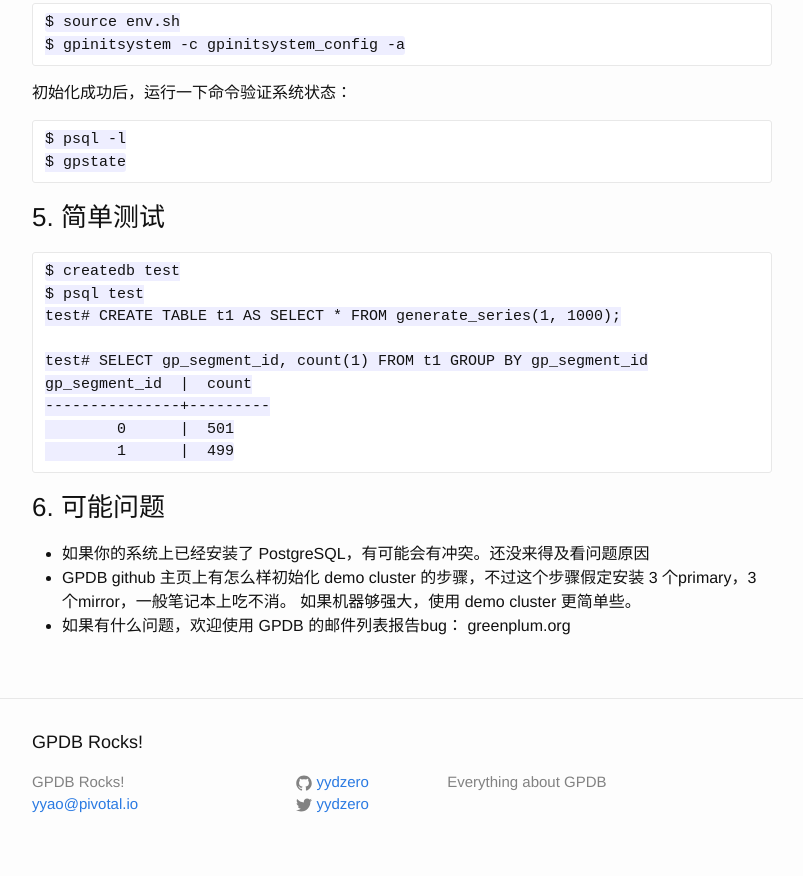
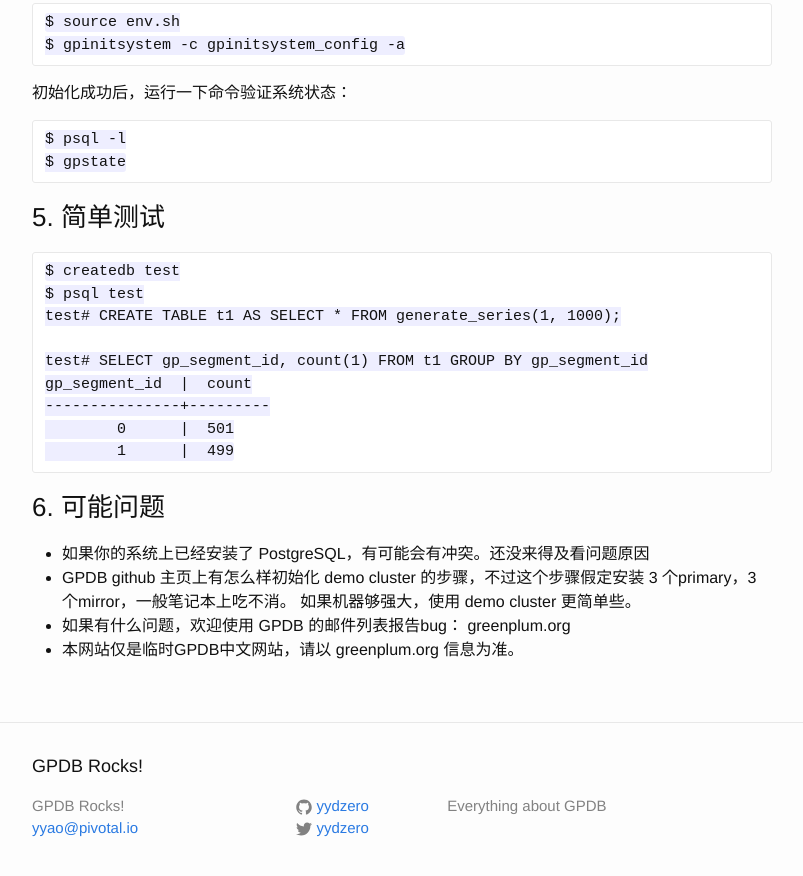
Before and after one commit to yydzero/yydzero.github.io, a Jekyll site: the page built from _posts/2010-10-29-how-to-build-gpdb.markdown, in a window 1280 px wide and 900 px high, scrolled down 1745 px. Shown: the top 876 px of the window, without its empty margins (238-1041 px from the left). Built offline with Jekyll 4.4.1, drawn with Linux system fonts in a browser that asks for light colours.

Commit message:
add more info

```diff
--- a/_posts/2010-10-29-how-to-build-gpdb.markdown
+++ b/_posts/2010-10-29-how-to-build-gpdb.markdown
@@ -95,3 +95,4 @@
 * GPDB github 主页上有怎么样初始化 demo cluster 的步骤，不过这个步骤假定安装 3 个primary，3 个mirror，一般笔记本上吃不消。
 如果机器够强大，使用 demo cluster 更简单些。
 * 如果有什么问题，欢迎使用 GPDB 的邮件列表报告bug： greenplum.org
+* 本网站仅是临时GPDB中文网站，请以 greenplum.org 信息为准。
```
